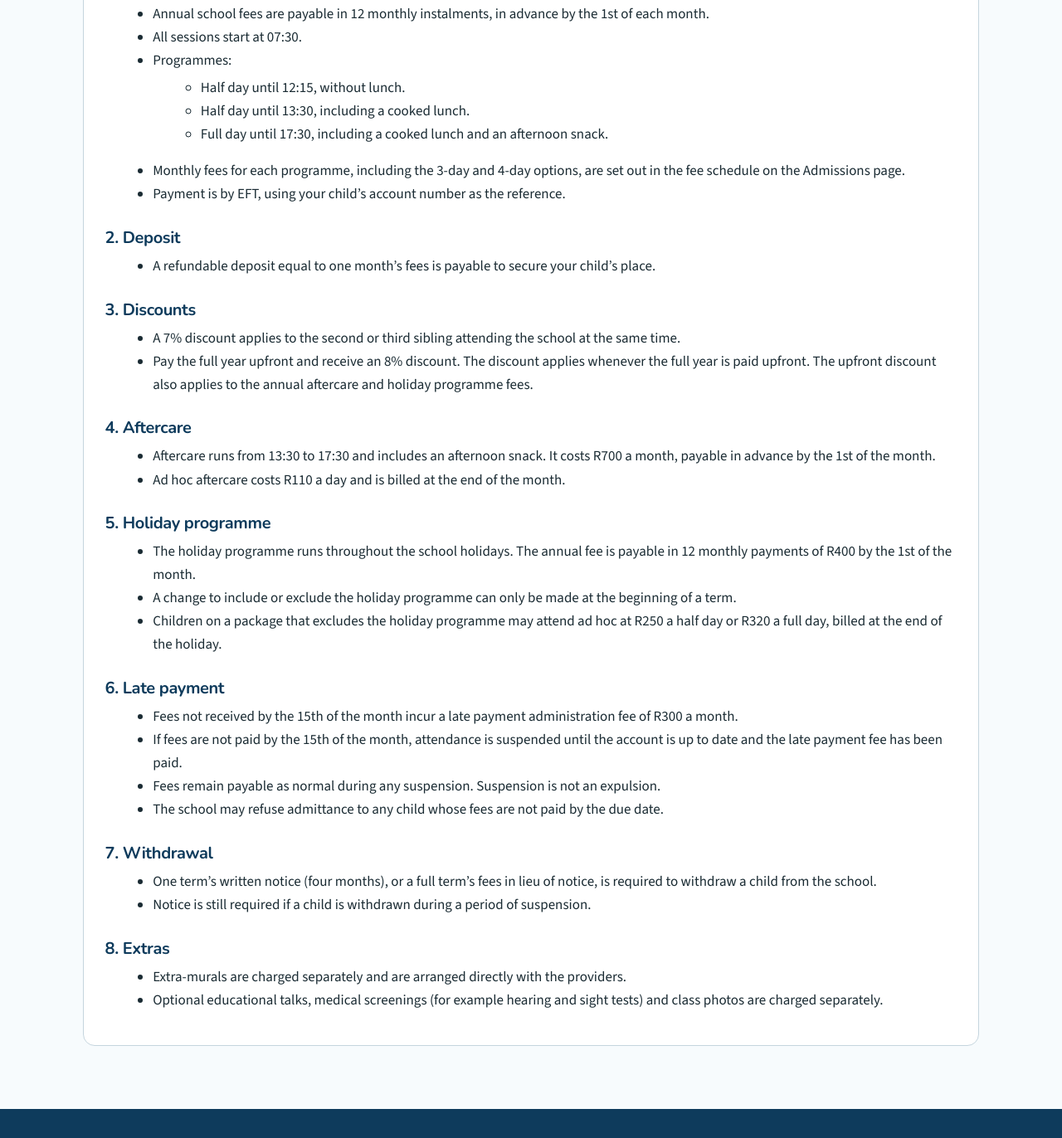
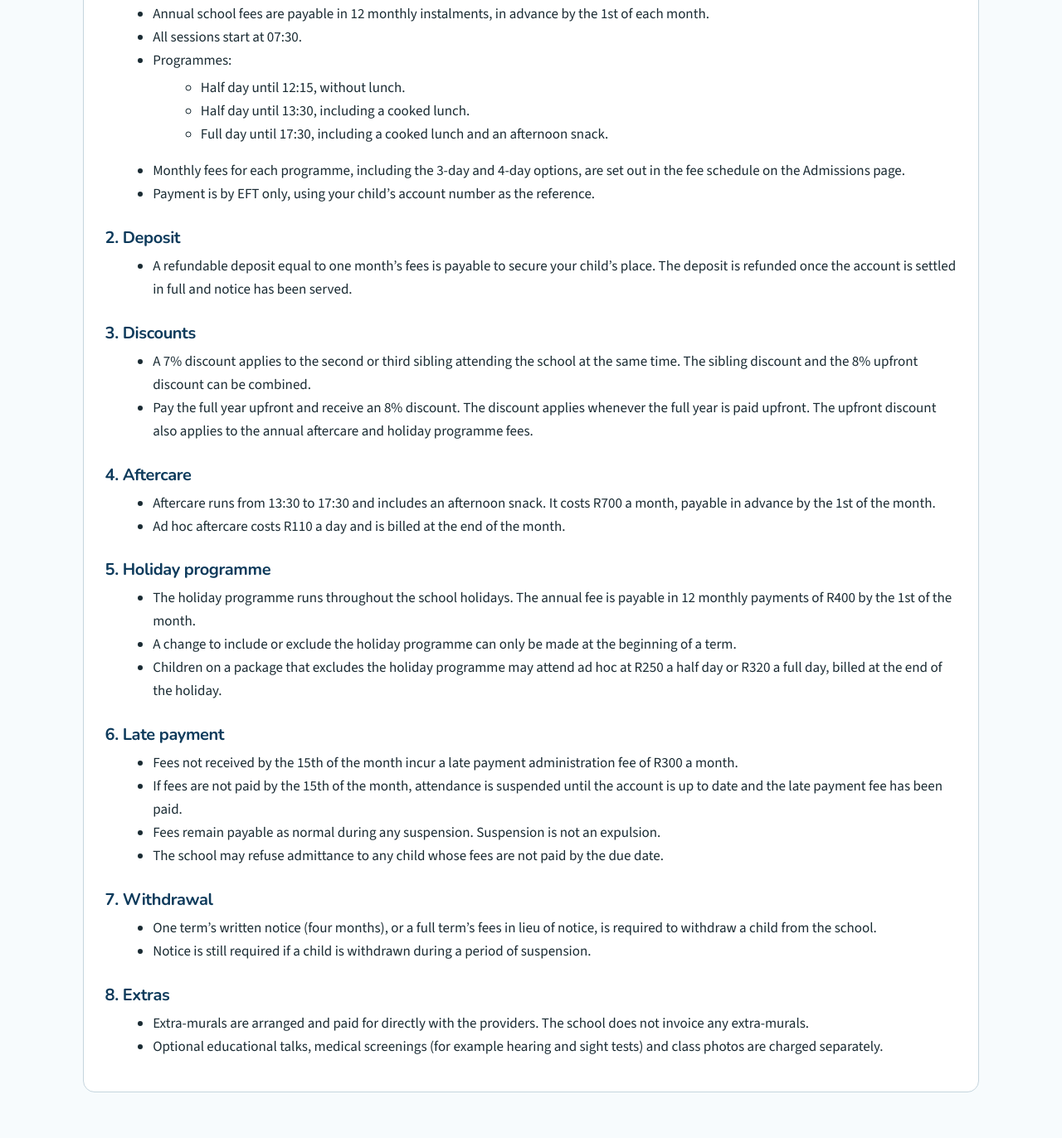
Before and after one commit to deonvdberg1/littletides.co.za, a plain HTML site: page terms.html in a window 1280 px wide. Shown: the part 532-1904 px from the top of the page at 83% size. Drawn offline with nearby package versions, Linux system fonts and the light colour scheme.

Commit message:
Terms draft: Deon's answers on payment, deposit, discounts, extra-murals

```diff
--- a/terms.html
+++ b/terms.html
@@ -65,17 +65,17 @@
               </ul>
             </li>
             <li>Monthly fees for each programme, including the 3-day and 4-day options, are set out in the fee schedule on the Admissions page.</li>
-            <li>Payment is by EFT, using your child’s account number as the reference.</li>
+            <li>Payment is by EFT only, using your child’s account number as the reference.</li>
           </ul>
 
           <h3>2. Deposit</h3>
           <ul>
-            <li>A refundable deposit equal to one month’s fees is payable to secure your child’s place.</li>
+            <li>A refundable deposit equal to one month’s fees is payable to secure your child’s place. The deposit is refunded once the account is settled in full and notice has been served.</li>
           </ul>
 
           <h3>3. Discounts</h3>
           <ul>
-            <li>A 7% discount applies to the second or third sibling attending the school at the same time.</li>
+            <li>A 7% discount applies to the second or third sibling attending the school at the same time. The sibling discount and the 8% upfront discount can be combined.</li>
             <li>Pay the full year upfront and receive an 8% discount. The discount applies whenever the full year is paid upfront. The upfront discount also applies to the annual aftercare and holiday programme fees.</li>
           </ul>
 
@@ -108,7 +108,7 @@
 
           <h3>8. Extras</h3>
           <ul>
-            <li>Extra-murals are charged separately and are arranged directly with the providers.</li>
+            <li>Extra-murals are arranged and paid for directly with the providers. The school does not invoice any extra-murals.</li>
             <li>Optional educational talks, medical screenings (for example hearing and sight tests) and class photos are charged separately.</li>
           </ul>
         </div>
```
